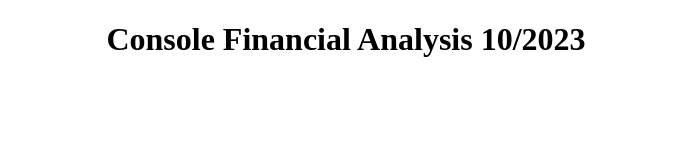
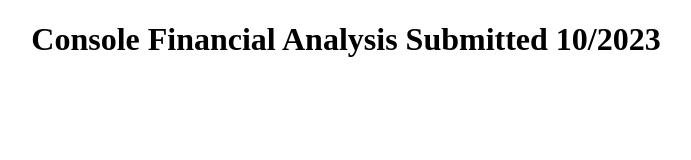
Before and after one commit to Liamss/console-finances, a plain HTML site: page index.html in a window 1280 px wide. Shown: the whole page, without its empty margins (294-985 px from the left). Drawn offline with Linux system fonts and the light colour scheme.

Commit message:
Updated HTML for relevance

```diff
--- a/index.html
+++ b/index.html
@@ -7,7 +7,7 @@
   <title>M4 Challenge</title>
 </head>
 <body>
-  <h1 style="text-align:center;">Console Financial Analysis 10/2023 </h1>
+  <h1 style="text-align:center;">Console Financial Analysis Submitted 10/2023 </h1>
   <script src="index.js"></script>
 </body>
 </html>
```
